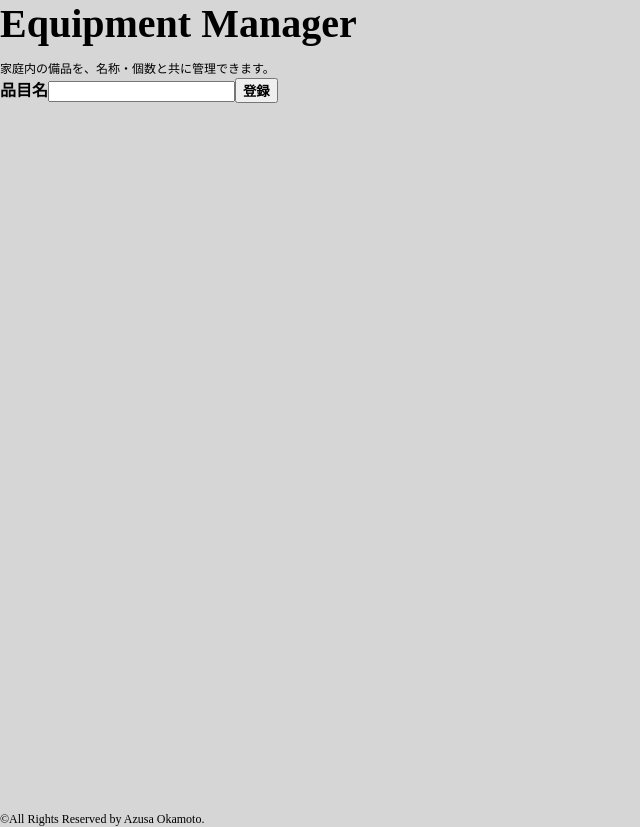
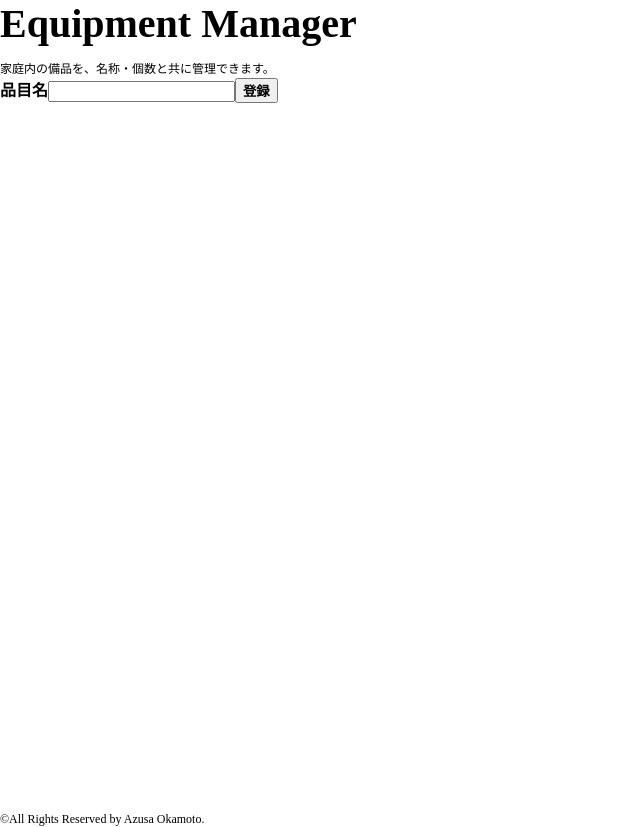
Before and after one commit to azufb/EquipmentManager, a Vue app in the folder equipmentmanager/: page / in a window 1280 px wide. Shown: the whole page, without its empty margins (0-640 px from the left). Built offline with nearby package versions, Linux system fonts and the light colour scheme.

Commit message:
no class css導入前の背景色に戻した

```diff
--- a/equipmentmanager/src/App.vue
+++ b/equipmentmanager/src/App.vue
@@ -63,14 +63,12 @@ export default {
 
 body {
   margin: 0px;
-  background-color: #d6d6d6;
 }
 
 #app {
   display: flex;
   flex-direction: column;
   min-height: 100vh;
-  background-color: #d6d6d6;
 }
 
 h1 {
@@ -101,8 +99,6 @@ footer {
 p {
   margin-bottom: 0px;
   font-size: 12px;
-  background-color: white;
-  background-color: #d6d6d6;
 }
 
 
```
